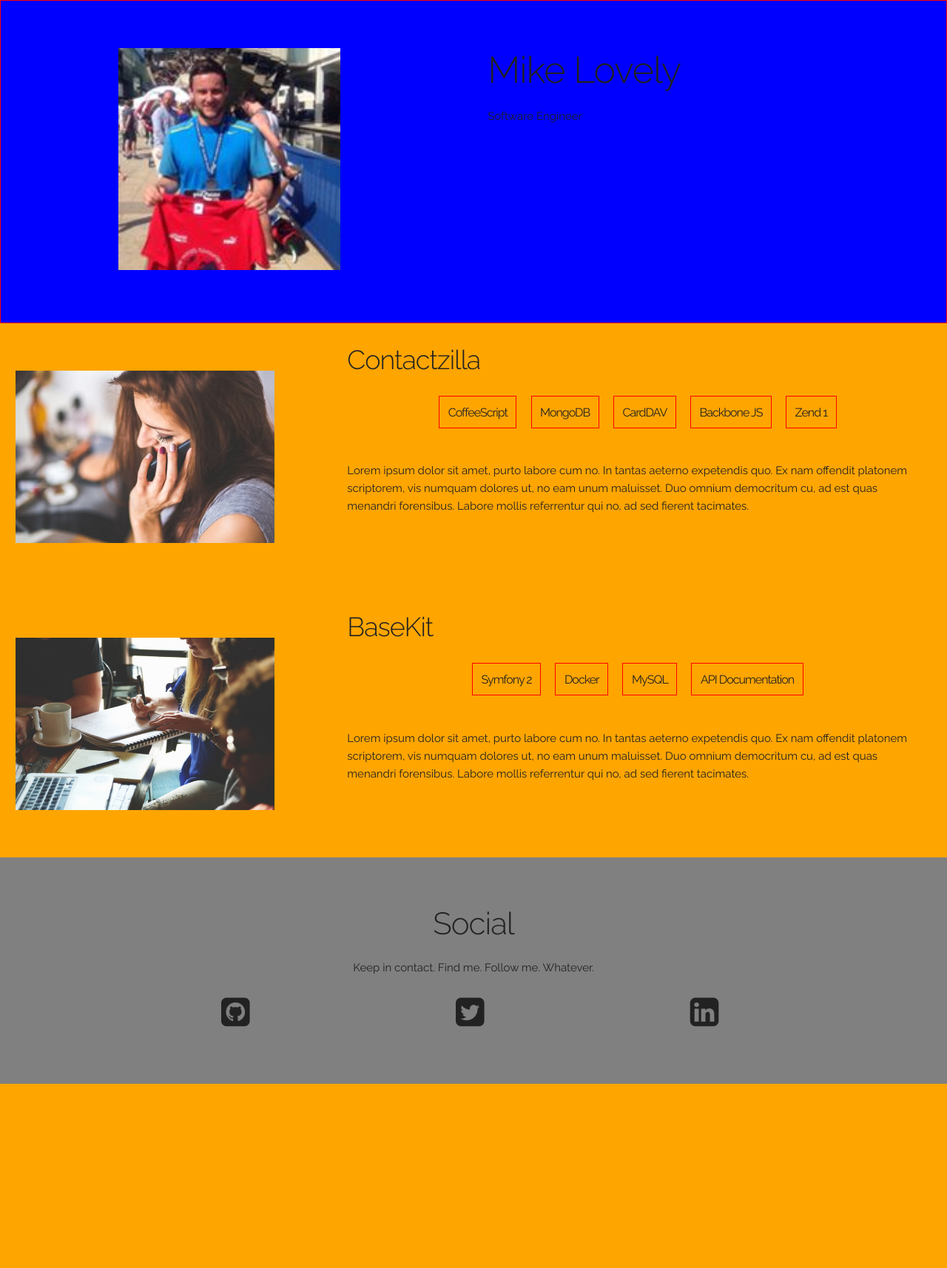
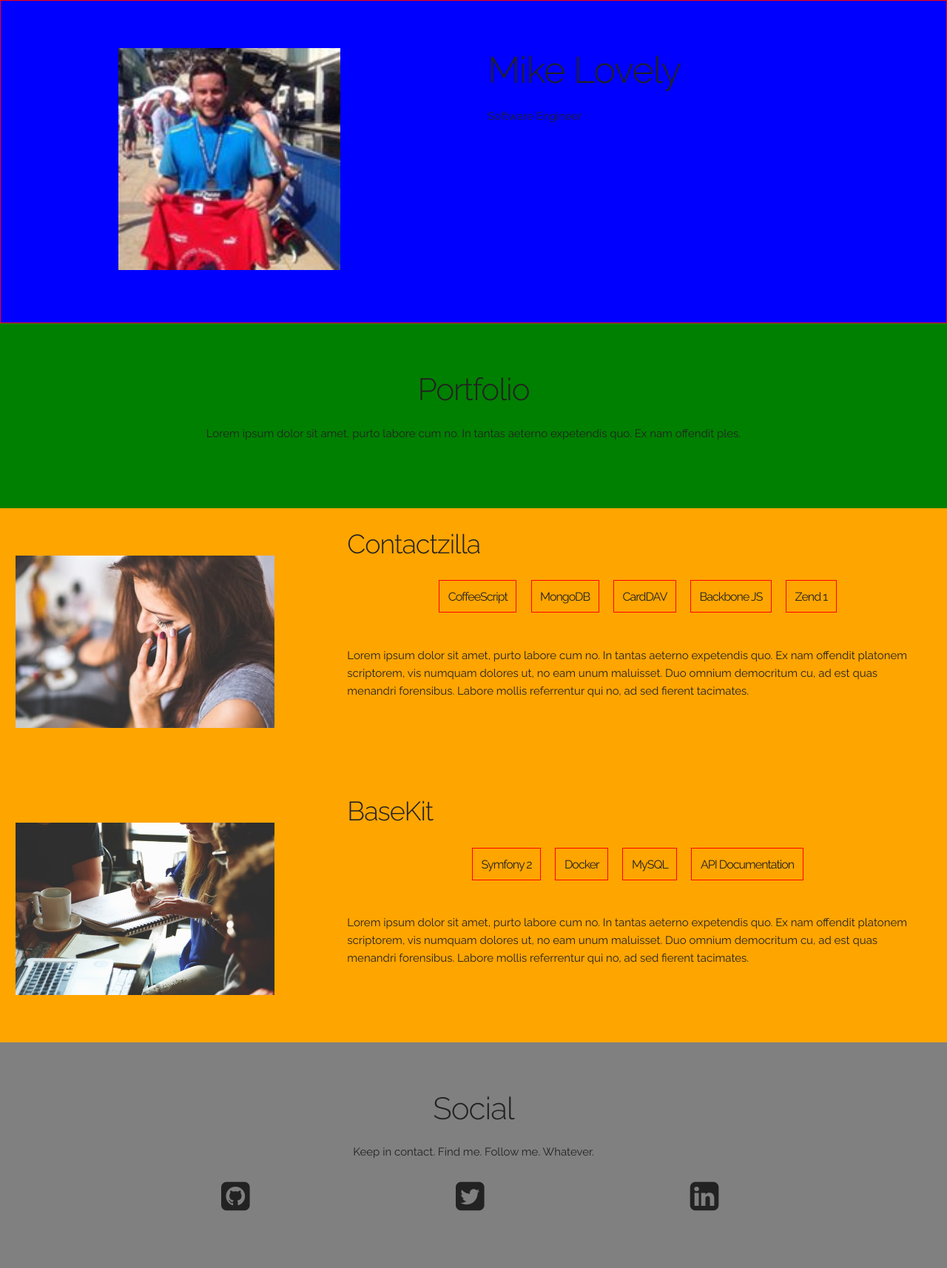
Before and after one commit to mikelovely/mikelovely, a PHP site: template resources/views/home.twig in a window 1280 px wide. Shown: the whole page at 74% size. Before the commit the page ends 1465 px from the top, so only its background shows below. Run offline with PHP 8.4, Linux system fonts and the light colour scheme; the template is opened without the code that fills it, so the values that code supplies are empty; some libraries are stand-ins or nearby versions.

Commit message:
Add portfolio header

```diff
--- a/public/css/app.min.css
+++ b/public/css/app.min.css
@@ -1 +1 @@
-.footer .social,.top-section__content{text-align:center}.header,.label{border:1px solid red}.footer{padding:5% 0;background-color:grey}.footer .social{width:100%}.footer .social li{float:left;width:33%;list-style:none}.header{padding:5% 0;background-color:#28aadc}.profile-image{margin:auto;width:300px}@media screen and (min-width:400px){.header{background-color:red}}@media screen and (min-width:550px){.header{background-color:#00f}.top-section__content{text-align:left}}.label-wrapper,.portfolio-item__content h3{text-align:center}.label-wrapper{padding:1%}.label{padding:1.5%;margin:1%;font-size:1.6rem;line-height:2.5;letter-spacing:-.1rem;white-space:nowrap}.portfolio-item{background-color:orange}.portfolio-item__image{padding:5% 0}.portfolio-item__image img{margin:auto;display:block;width:350px}.portfolio-item__content{padding:5%}.portfolio-item__content p{padding-top:5%}@media screen and (min-width:550px){.portfolio-item__content{padding:3%}.portfolio-item__content h3{text-align:left}}@media screen and (min-width:750px){.portfolio-item__content{padding:3%}.portfolio-item__image img{margin-right:auto}}@media screen and (min-width:1200px){.portfolio-item__content{padding:2%}}
+.footer .social,.top-section__content{text-align:center}.header,.label{border:1px solid red}.footer{padding:5% 0;background-color:grey}.footer .social{width:100%}.footer .social li{float:left;width:33%;list-style:none}.header{padding:5% 0;background-color:#28aadc}.profile-image{margin:auto;width:300px}@media screen and (min-width:400px){.header{background-color:red}}@media screen and (min-width:550px){.header{background-color:#00f}.top-section__content{text-align:left}}.label-wrapper,.portfolio-header .portfolio-header__content,.portfolio-item__content h3{text-align:center}.label-wrapper{padding:1%}.label{padding:1.5%;margin:1%;font-size:1.6rem;line-height:2.5;letter-spacing:-.1rem;white-space:nowrap}.portfolio-header{background-color:green;padding:5%}.portfolio-item{background-color:orange}.portfolio-item__image{padding:5% 0}.portfolio-item__image img{margin:auto;display:block;width:350px}.portfolio-item__content{padding:5%}.portfolio-item__content p{padding-top:5%}@media screen and (min-width:550px){.portfolio-item__content{padding:3%}.portfolio-item__content h3{text-align:left}}@media screen and (min-width:750px){.portfolio-item__content{padding:3%}.portfolio-item__content img{margin-right:auto}}@media screen and (min-width:1200px){.portfolio-item__content{padding:2%}}
--- a/resources/views/home.twig
+++ b/resources/views/home.twig
@@ -1,6 +1,15 @@
 {% extends 'templates/app.twig' %}
 
 {% block content %}
+
+    <div class="row portfolio-header">
+        <div class="twelve columns">
+            <div class="portfolio-header__content">
+                <h2>Portfolio</h2>
+                <p>Lorem ipsum dolor sit amet, purto labore cum no. In tantas aeterno expetendis quo. Ex nam offendit ples.</p>
+            </div>
+        </div>
+    </div>
 
     <div class="row portfolio-item background-grey">
         <div class="four columns portfolio-item__image">
```
Also changed, not shown: src/sass/portfolio.scss (+20 -11 lines), public/css/app.css.
